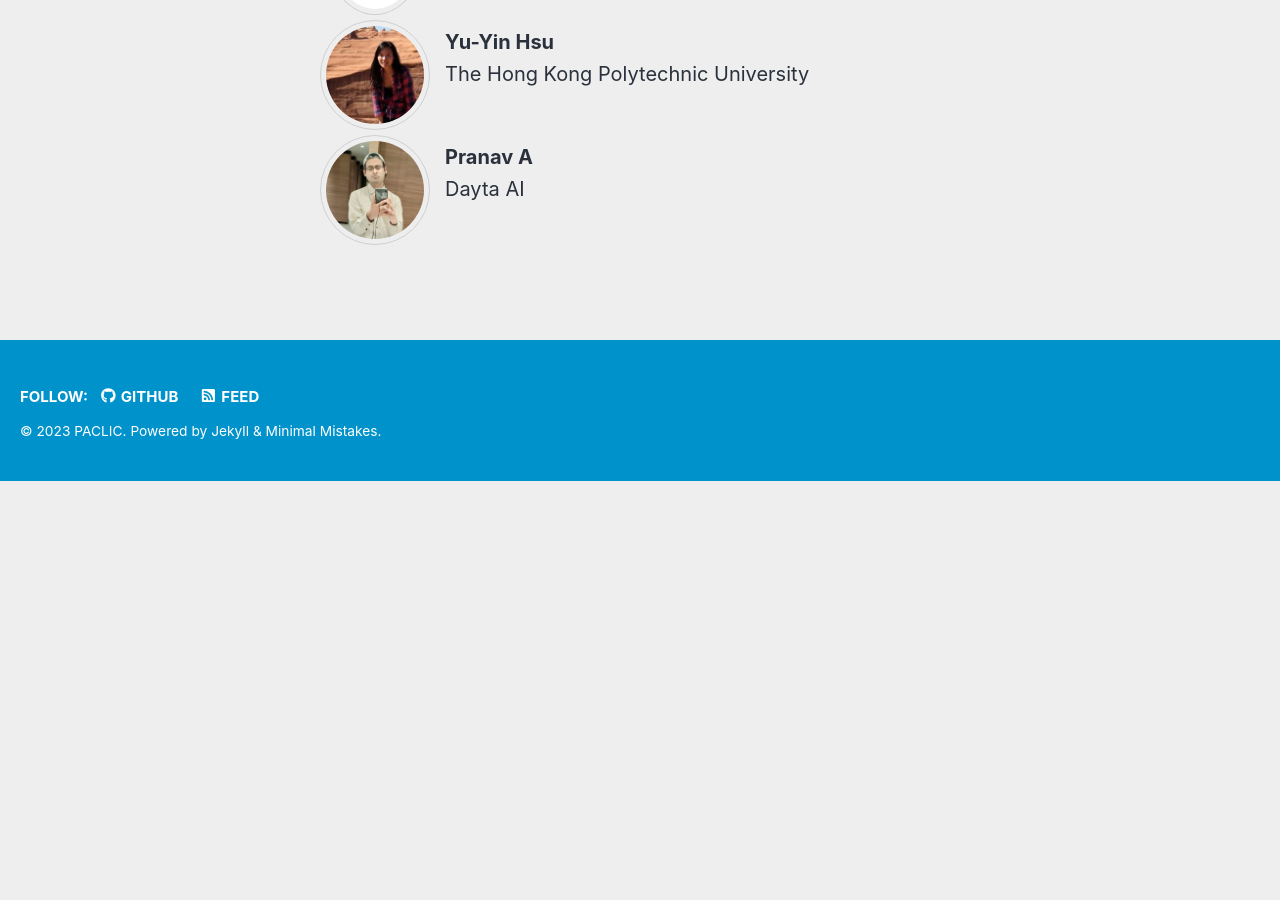
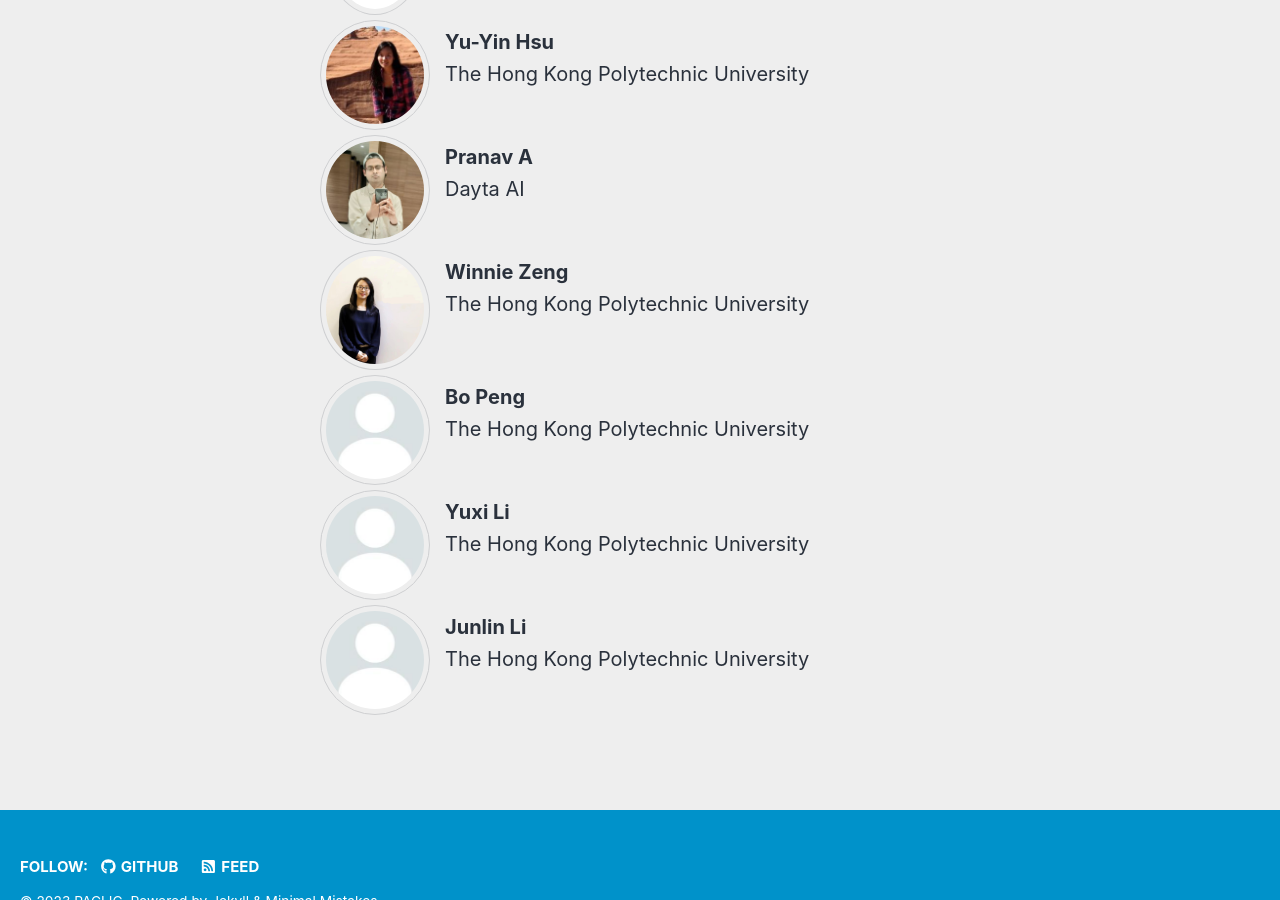
Before and after one commit to paclic2023/paclic2023.github.io, a Jekyll site: the page built from _pages/committees/organization.md, in a window 1280 px wide and 900 px high, scrolled down 1132 px. Built offline with Jekyll 4.4.1, drawn with Linux system fonts in a browser that asks for light colours; cached includes are drawn as plain includes; nearby versions of some CDN libraries; before the commit the page ends 1613 px from its top, so only the background shows below that.

```diff
--- a/_pages/committees/organization.md
+++ b/_pages/committees/organization.md
@@ -59,3 +59,27 @@
    picture="/assets/images/committee/pranav.jpg"
    institution="Dayta AI"
 %}
+
+{% include committee-member.html
+   name="Winnie Zeng"
+   picture="/assets/images/committee/winnie.jpg"
+   institution="The Hong Kong Polytechnic University"
+%}
+
+{% include committee-member.html
+   name="Bo Peng"
+   picture="/assets/images/committee/blank.jpg"
+   institution="The Hong Kong Polytechnic University"
+%}
+
+{% include committee-member.html
+   name="Yuxi Li"
+   picture="/assets/images/committee/blank.jpg"
+   institution="The Hong Kong Polytechnic University"
+%}
+
+{% include committee-member.html
+   name="Junlin Li"
+   picture="/assets/images/committee/blank.jpg"
+   institution="The Hong Kong Polytechnic University"
+%}
```
Also changed, not shown: _pages/calls/style-and-formatting.md (+1 -1 lines), assets/images/committee/winnie.jpg (added), 12 other files.
